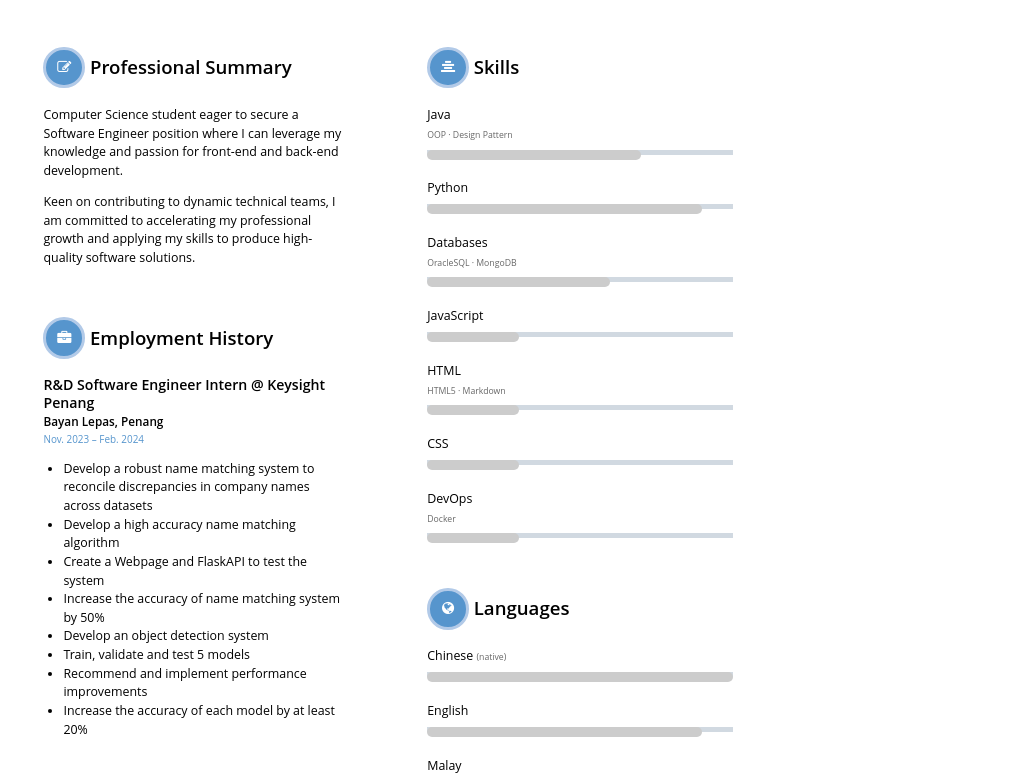
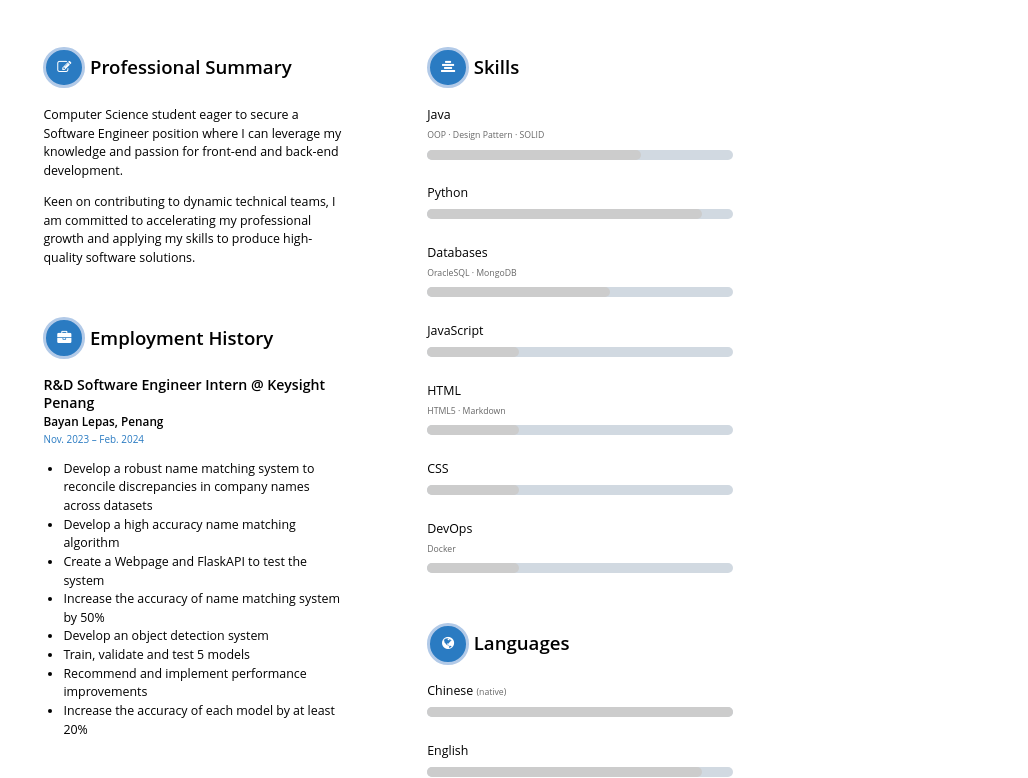
Before and after one commit to YuEan99/Resume, a plain HTML site: page index.html in a window 1280 px wide. Shown: the part 297-1075 px from the top of the page, without its empty margins (252-1280 px from the left). Drawn offline with Linux system fonts and the light colour scheme; a web font is replaced by a local one.

Commit message:
Add files via upload

```diff
--- a/style.css
+++ b/style.css
@@ -1,6 +1,6 @@
 /* Tested colors */
 :root {
-    --accent-color: #5695cd;
+    --accent-color: #2a7bc2;
     --light-accent-color: #b2cae8; /* Assuming lighten by 50% */
     --progress-background: #d1d9e1;
   }
@@ -238,16 +238,18 @@
     margin-top: 0.5em;
     background-color: var(--progress-background);
     width: 100%;
-    height: 5px;
+    height: 10px;
+    border-radius: 6px; /* Ensure rounded corners */
     position: relative;
   }
 
   .extra-details__progress {
     background-color: var(--accent-color);
-    height: 5px;
+    height: 10px;
     position: absolute;
     top: 0;
     left: 0;
+    border-radius: 6px; /* Consistent with the background */
   }
 
   .lang-item {
```
Also changed, not shown: index.html (+1 -1 lines), script.js (line endings or trailing spaces).
